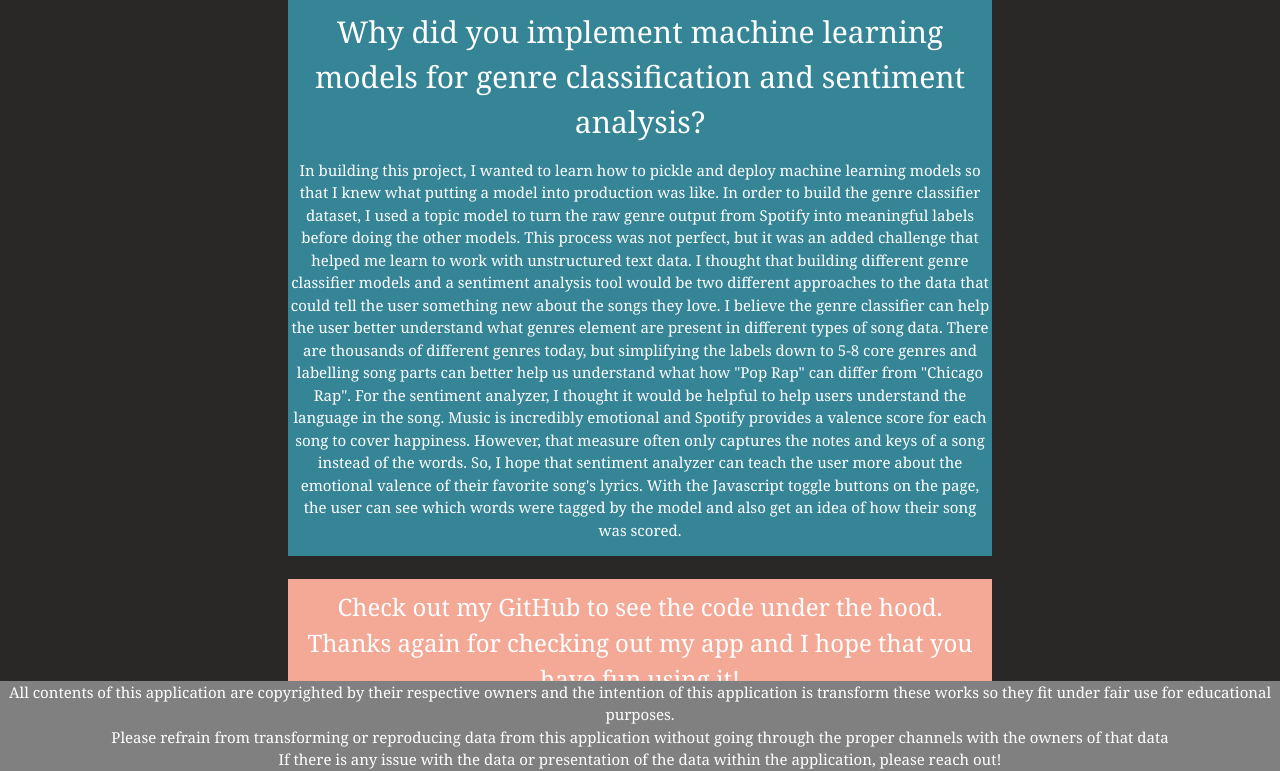
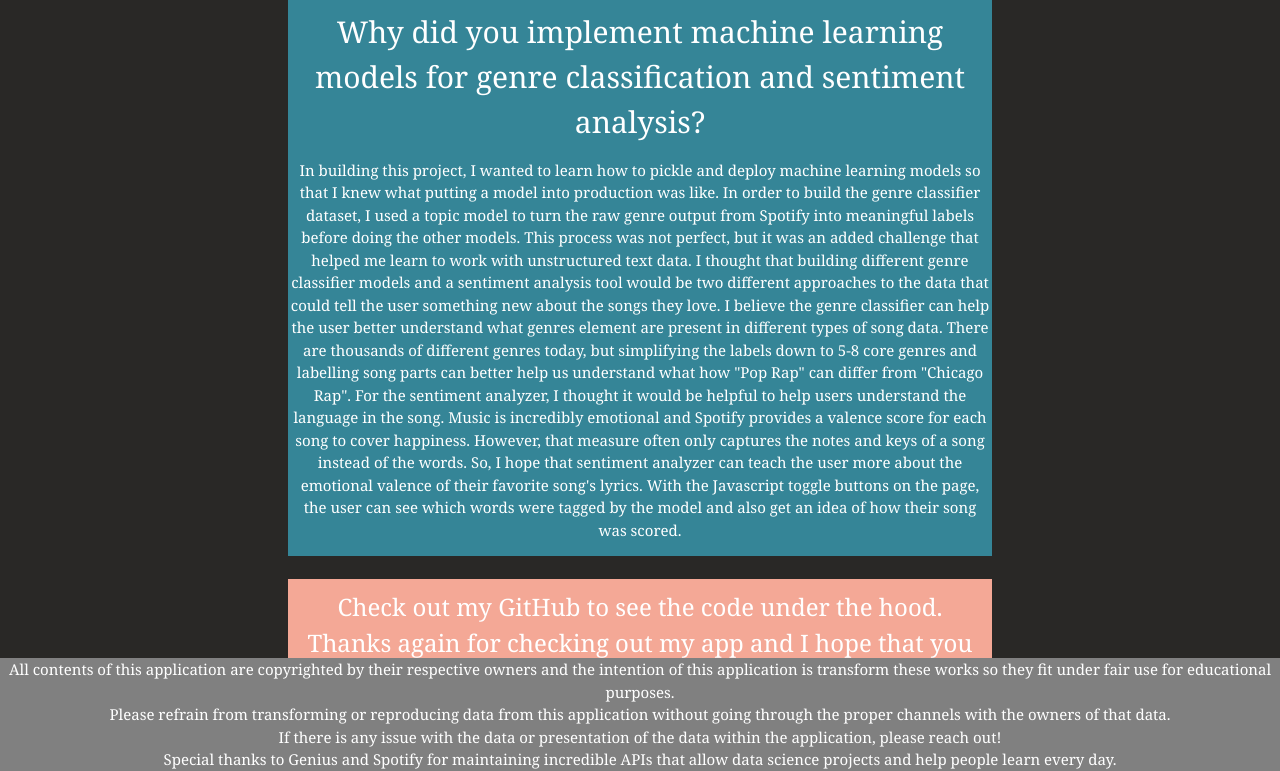
Before and after one commit to ttew-bu/Song-Analytics-Deep-Dive-with-Flask, a Flask app: page /about in a window 1280 px wide. Shown: the part 717-1488 px from the top of the page. Run offline with Flask 2, Linux system fonts and the light colour scheme.

Commit message:
Aestethic update

```diff
--- a/spotipy_webapp/templates/base.html
+++ b/spotipy_webapp/templates/base.html
@@ -17,8 +17,9 @@
 
 <footer style="position:absolute;bottom:0;width:100%;">
     <center>All contents of this application are copyrighted by their respective owners and the intention of this application is transform these works so they fit under fair use for educational purposes.<br>
-    Please refrain from transforming or reproducing data from this application without going through the proper channels with the owners of that data<br>
-    If there is any issue with the data or presentation of the data within the application, please reach out!
+    Please refrain from transforming or reproducing data from this application without going through the proper channels with the owners of that data.<br>
+    If there is any issue with the data or presentation of the data within the application, please reach out!<br>
+    Special thanks to Genius and Spotify for maintaining incredible APIs that allow data science projects and help people learn every day.
     </center>
 </footer>
 
--- a/spotipy_webapp/templates/sentiment_analysis.html
+++ b/spotipy_webapp/templates/sentiment_analysis.html
@@ -9,8 +9,8 @@
     <div class='flex-child-left'>
         <center>
             <h3>Lyrics:</h3>
-            <p style="font-weight: bolder;">These lyrics are sourced via the AZLyrics API (AZAPI) found <a href= "https://github.com/elmoiv/azapi">here.</a> <br>
-            Full credit for these lyrics goes to the AZ Lyrics team, click here to visit their <a href="https://azlyrics.com">page here.</a><br>
+            <p style="font-weight: bolder;">These lyrics are sourced via the Genius API found <a href= "https://docs.genius.com/">here.</a> <br>
+            Full credit for these lyrics goes to the Genius team, click here to visit their <a href="https://genius.com">page here.</a><br>
             </p>
             <div id='lyrics'>
             {% for chunk in lyrics %}
```
